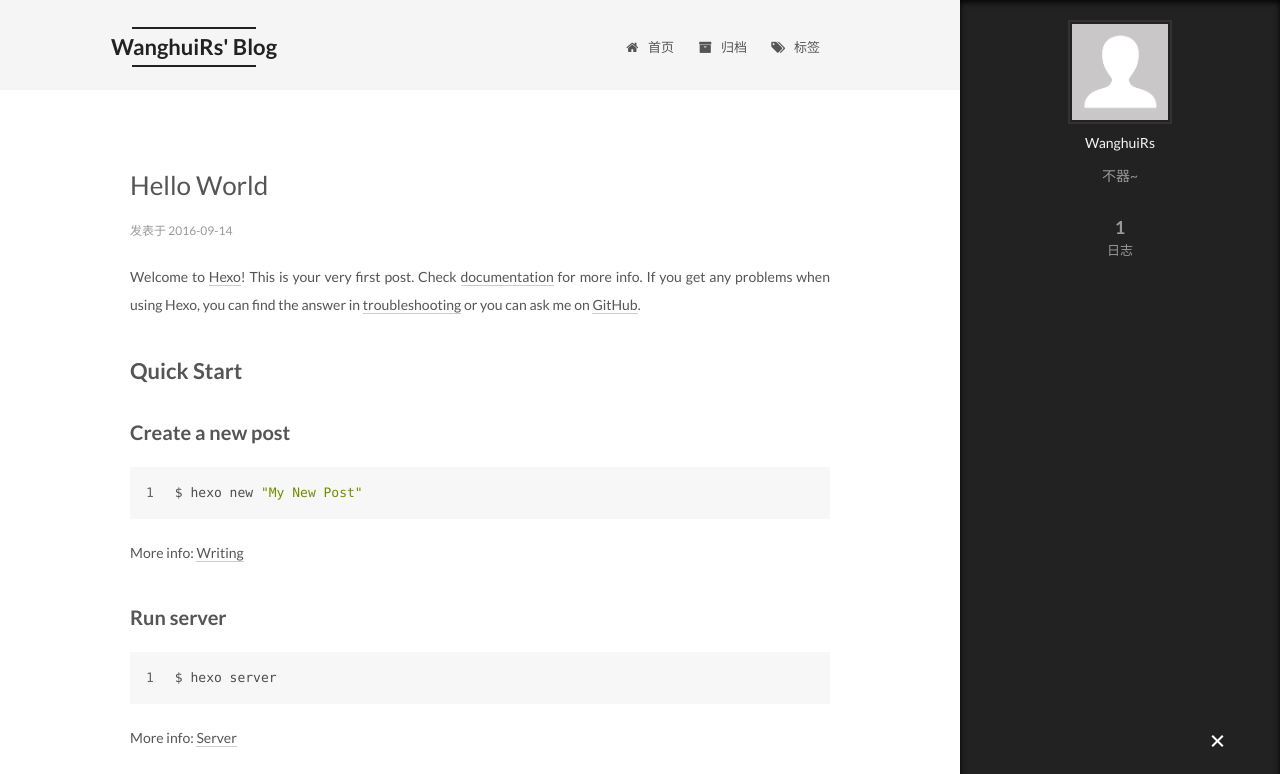
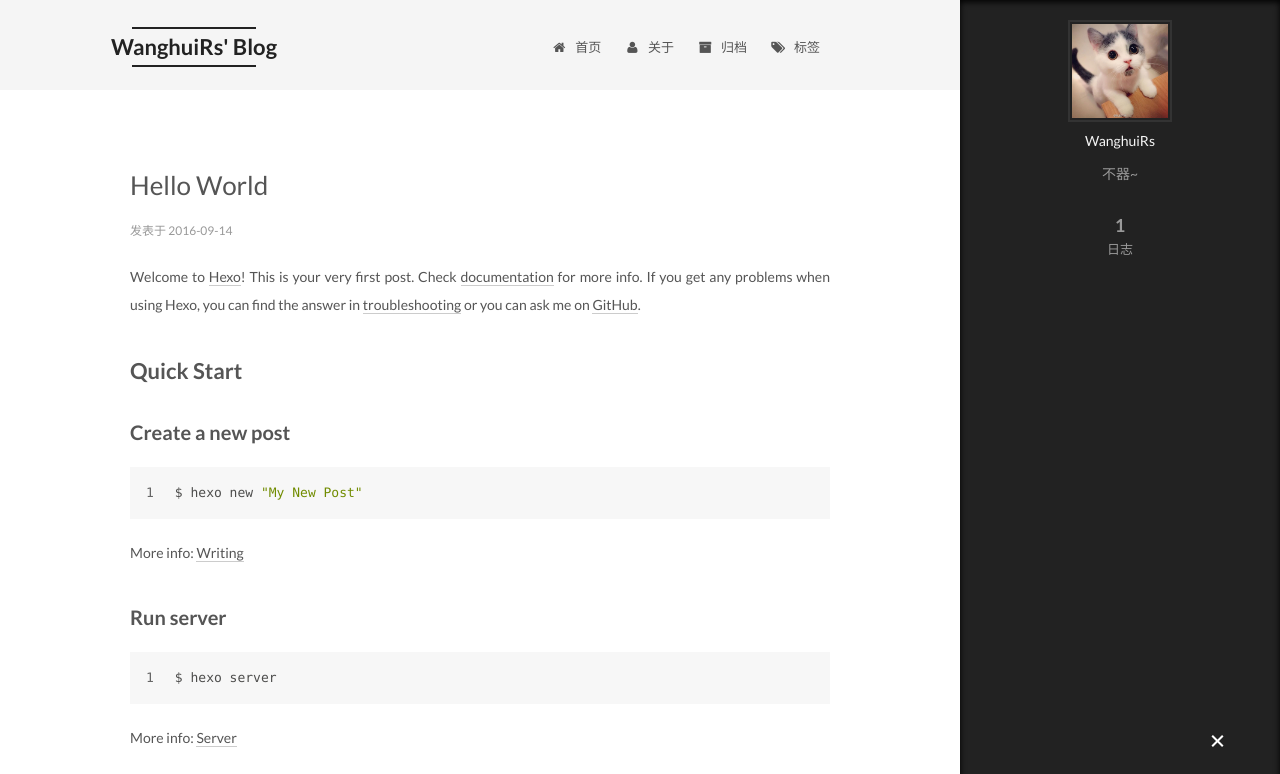
Before and after one commit to WanghuiRs/WanghuiRs.github.io, a plain HTML site: page index.html in a window 1280 px wide. Both pictures are taken after a click on the element 1217 px from the left and 742 px from the top of the page. Shown: the top 774 px of the page. Drawn offline with Linux system fonts and the light colour scheme.

Commit message:
Site updated: 2016-09-15 22:48:22

```diff
--- a/css/main.css
+++ b/css/main.css
@@ -1548,7 +1548,7 @@ pre .javascript .function {
   width: 4px;
   height: 4px;
   border-radius: 50%;
-  background: #ff98ed;
+  background: #b8ff98;
 }
 .links-of-blogroll {
   font-size: 13px;
--- a/index.html
+++ b/index.html
@@ -180,6 +180,16 @@
         </li>
 
 
+        <li class="menu-item menu-item-about">
+          <a href="/about" rel="section">
+
+              <i class="menu-item-icon fa fa-fw fa-user"></i> <br />
+
+            关于
+          </a>
+        </li>
+
+
         <li class="menu-item menu-item-archives">
           <a href="/archives" rel="section">
 
@@ -352,7 +362,7 @@
       <section class="site-overview sidebar-panel  sidebar-panel-active ">
         <div class="site-author motion-element" itemprop="author" itemscope itemtype="http://schema.org/Person">
           <img class="site-author-image" itemprop="image"
-               src="/images/avatar.gif"
+               src="/images/avatar.jpg"
                alt="WanghuiRs" />
           <p class="site-author-name" itemprop="name">WanghuiRs</p>
           <p class="site-description motion-element" itemprop="description">不器~</p>
```
Also changed, not shown: 2016/09/14/hello-world/index.html (+11 -1 lines), archives/2016/09/index.html (+11 -1 lines), archives/2016/index.html (+11 -1 lines), archives/index.html (+11 -1 lines), images/avatar.jpg (added).
